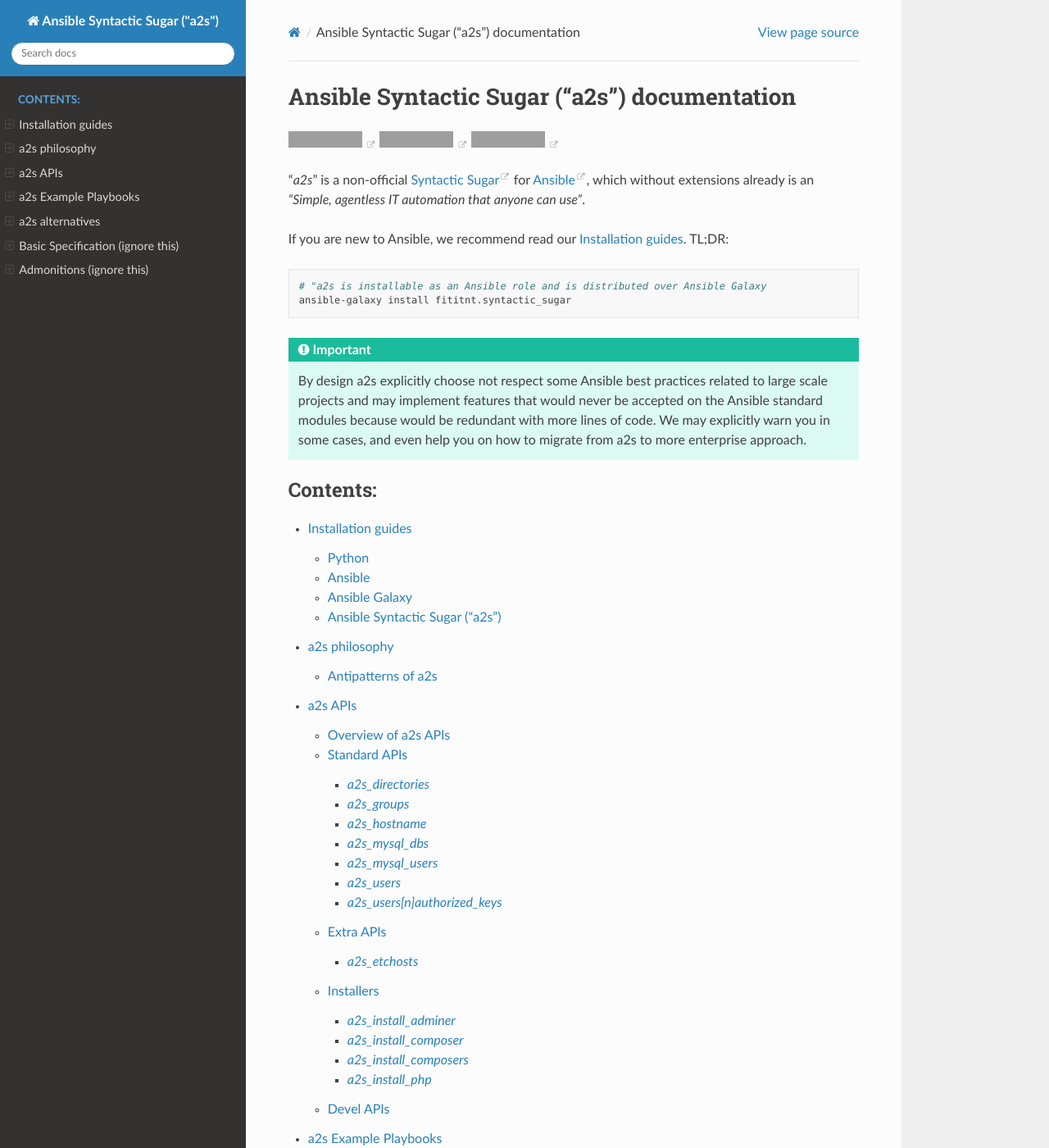
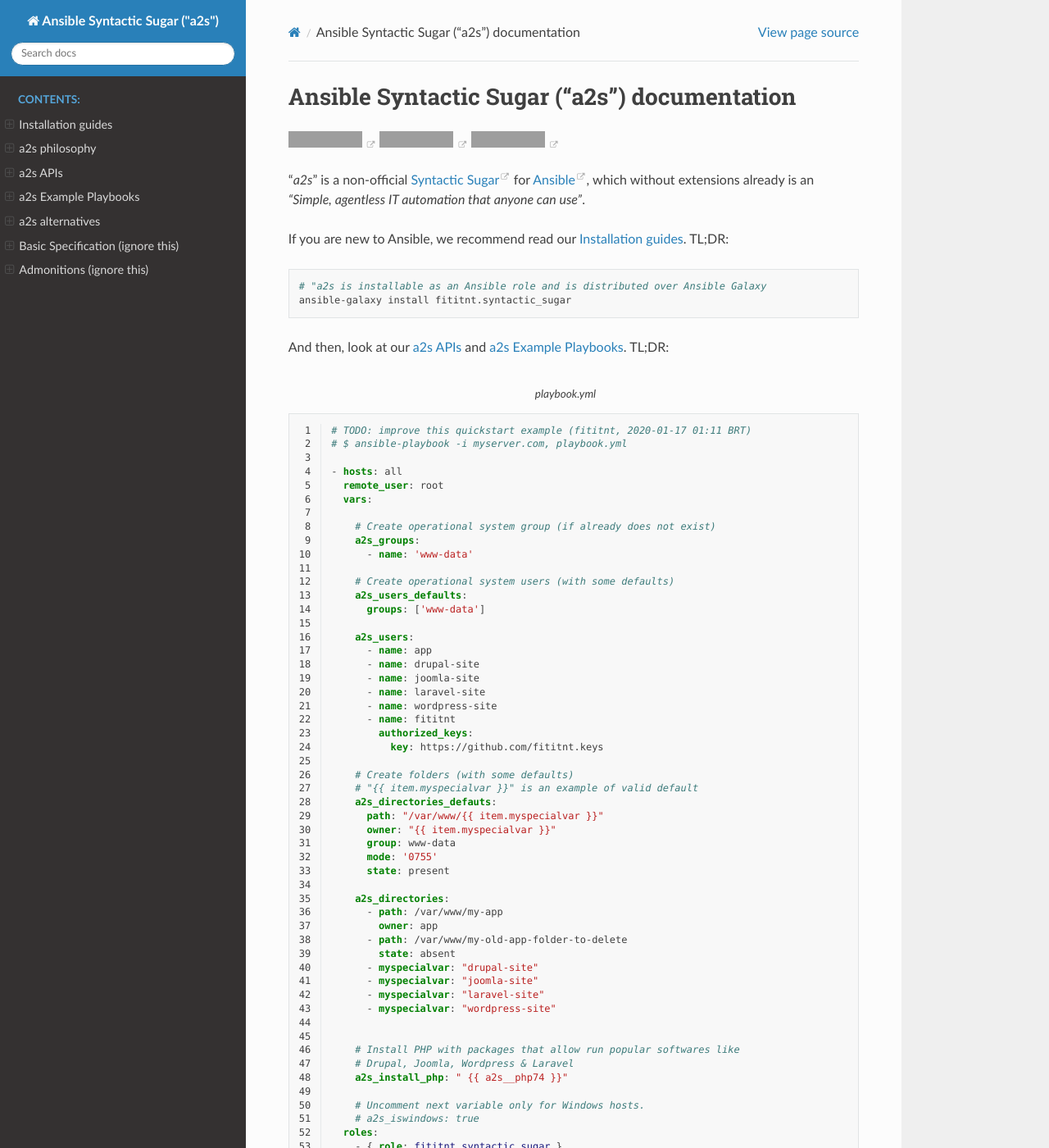
Before and after one commit to fititnt/ansible-syntactic-sugar, a Sphinx documentation site: the page built from docs/index.rst, in a window 1280 px wide and 1400 px high. Shown: the whole window at 82% size. Built offline with Sphinx 7.4.7 and the Read the Docs theme 2.0.0, drawn with Linux system fonts in a browser that asks for light colours; some of the changed text lies outside the part shown; grey boxes are pictures that could not be loaded.

Commit message:
docs: added example playbook on index page; improved the important warnings about a2s NOT following some Ansible best practices by design

```diff
--- a/docs/index.rst
+++ b/docs/index.rst
@@ -20,23 +20,96 @@ Ansible Syntactic Sugar ("a2s") documentation
 for `Ansible <https://www.ansible.com/>`_, which without extensions already is
 an *"Simple, agentless IT automation that anyone can use"*.
 
-If you are new to Ansible, we recommend read our :ref:`installation-guide`.
-TL;DR:
-
+If you are new to Ansible, we recommend read our :doc:`installation`. TL;DR:
 
 .. code-block:: bash
 
   # "a2s is installable as an Ansible role and is distributed over Ansible Galaxy
   ansible-galaxy install fititnt.syntactic_sugar
 
+And then, look at our :doc:`api` and :doc:`playbooks`. TL;DR:
+
+.. code-block:: yaml
+  :caption: playbook.yml
+  :name: playbook
+  :linenos:
+
+  # TODO: improve this quickstart example (fititnt, 2020-01-17 01:11 BRT)
+  # $ ansible-playbook -i myserver.com, playbook.yml
+
+  - hosts: all
+    remote_user: root
+    vars:
+
+      # Create operational system group (if already does not exist)
+      a2s_groups:
+        - name: 'www-data'
+
+      # Create operational system users (with some defaults)
+      a2s_users_defaults:
+        groups: ['www-data']
+
+      a2s_users:
+        - name: app
+        - name: drupal-site
+        - name: joomla-site
+        - name: laravel-site
+        - name: wordpress-site
+        - name: fititnt
+          authorized_keys:
+            key: https://github.com/fititnt.keys
+
+      # Create folders (with some defaults)
+      # "{{ item.myspecialvar }}" is an example of valid default
+      a2s_directories_defauts:
+        path: "/var/www/{{ item.myspecialvar }}"
+        owner: "{{ item.myspecialvar }}"
+        group: www-data
+        mode: '0755'
+        state: present
+
+      a2s_directories:
+        - path: /var/www/my-app
+          owner: app
+        - path: /var/www/my-old-app-folder-to-delete
+          state: absent
+        - myspecialvar: "drupal-site"
+        - myspecialvar: "joomla-site"
+        - myspecialvar: "laravel-site"
+        - myspecialvar: "wordpress-site"
+
+
+      # Install PHP with packages that allow run popular softwares like
+      # Drupal, Joomla, Wordpress & Laravel
+      a2s_install_php: " {{ a2s__php74 }}"
+
+      # Uncomment next variable only for Windows hosts.
+      # a2s_iswindows: true
+    roles:
+      - { role: fititnt.syntactic_sugar }
 
 .. important::
 
-  By design a2s explicitly choose not respect some Ansible best practices
-  related to large scale projects and may implement features that would never
+  a2s by design have to explicitly choose not respect some specific Ansible best
+  practices related to large scale projects to allow implement more even more
+  concise Infrastructure As Code. An notable anti-pattern is a2s allowing you
+  bootstrap some features that would be better be done to additional Asible Role
+  with :ref:`a2s_templates`.
+
+  a2s by design may implement implement features that would never
   be accepted on the Ansible standard modules because would be redundant with
-  more lines of code. We may explicitly warn you in some cases, and even help
-  you on how to migrate from a2s to more enterprise approach.
+  more lines of code or would be better implemented by external extensions.
+
+  We may explicitly warn you in some cases, and even help you on how to migrate
+  from a2s to more enterprise approach. We by default namespace our rules using
+  `a2s_` to make it easier.
+
+.. admonition:: Dedicated to the public domain
+
+  The a2s codebase is dedicated to public
+  domain to estimulate your creativity and allow sub parts of a2s be reused
+  freely.
+
 
 
 ..
--- a/docs/installation.rst
+++ b/docs/installation.rst
@@ -1,5 +1,3 @@
-.. _installation-guide:
-
 Installation guides
 =================================
 
```
Also changed, not shown: docs/api.rst (+8 -0 lines).
